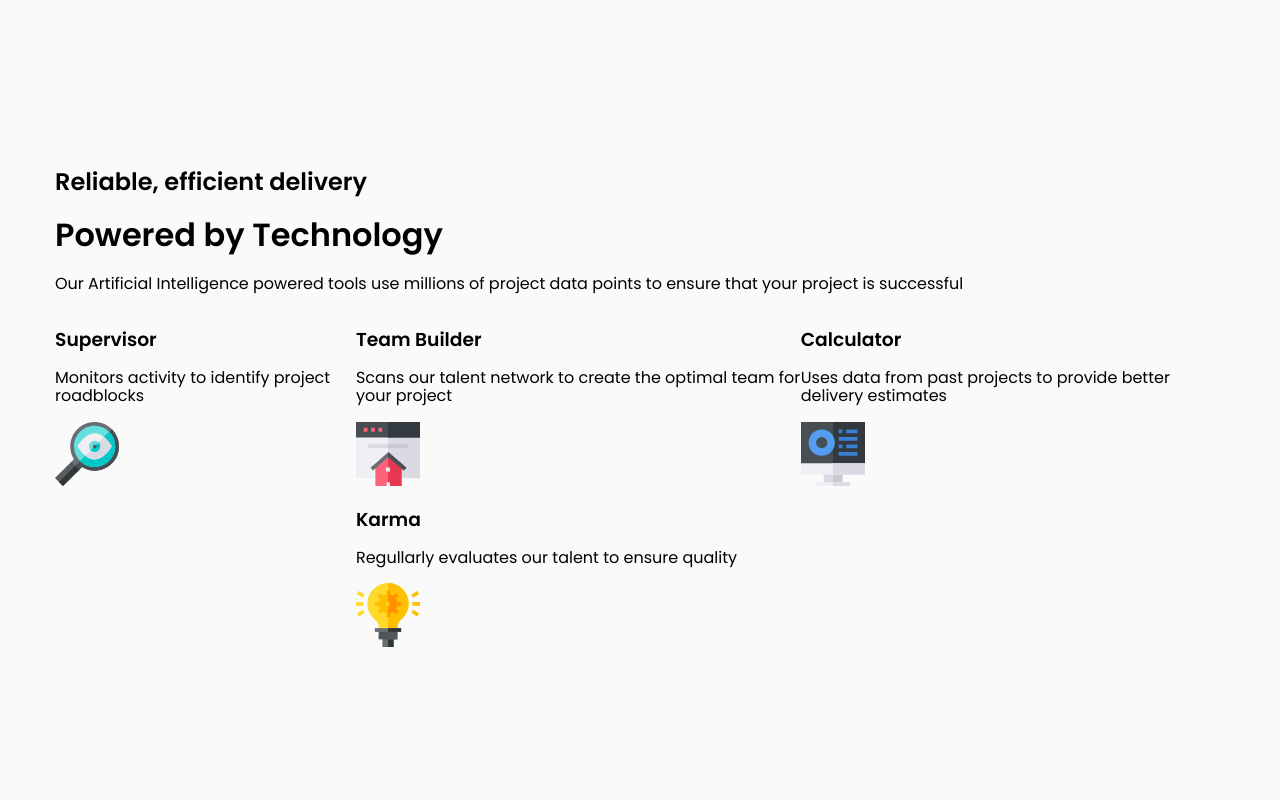
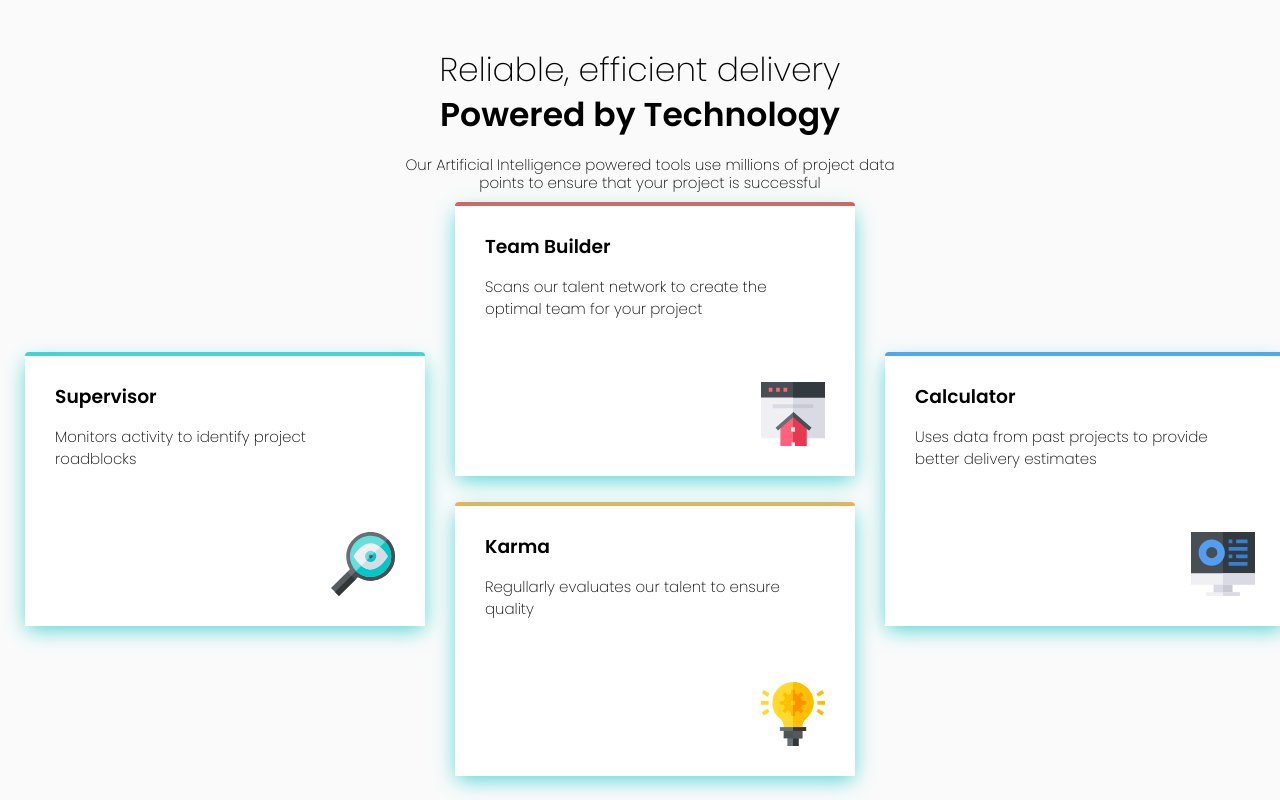
Before and after one commit to wella4life/Challenge_7_Easy, a plain HTML site: page index.html in a window 1280 px wide. Drawn offline with Linux system fonts and the light colour scheme.

Commit message:
Finished Desktop Version
.Finished Desktop Version

```diff
--- a/css/master.css
+++ b/css/master.css
@@ -66,33 +66,96 @@ ul {
   margin-right: auto;
 }
 .header {
+  display: block;
+  text-align: center;
 }
 .header h2 {
+  font-weight: 200;
+  font-size: 33px;
+  margin-bottom: 0;
 }
 .header h1 {
+  margin-top: 7px;
+  font-size: 33px;
 }
 .header p {
+  font-weight: 200;
+  font-size: var(--Font-Size);
+  margin-left: 335px;
+  margin-right: 315px;
 }
 .content {
   display: flex;
 }
 .container .left {
+  position: relative;
+  margin-left: -30px;
+  margin-right: 30px;
+  margin-top: 150px;
 }
-.container .middle {
+.container .left::before,
+.container .top::before,
+.container .bot::before,
+.container .right::before {
+  content: "";
+  position: absolute;
+  top: -4px;
+  left: 0;
+  height: 4px;
+  width: 100%;
+  border-top-left-radius: 100px;
+  border-top-right-radius: 100px;
+}
+.container .left::before {
+  background-color: var(--Cyan);
+}
+.container .top::before {
+  background-color: var(--Red);
+}
+.container .bot::before {
+  background-color: var(--Orange);
+}
+.container .right::before {
+  background-color: var(--Blue);
 }
 .container .middle .top {
+  position: relative;
 }
 .container .middle .bot {
+  position: relative;
+  margin-top: 30px;
 }
 .container .right {
+  position: relative;
+  margin-left: 30px;
+  margin-right: -30px;
+  margin-top: 150px;
 }
 .container .box {
+  position: relative;
+  width: 400px;
+  height: 270px;
+  background-color: white;
+  box-shadow: 0px 5px 20px -2px var(--Cyan);
 }
 .box h3 {
+  position: absolute;
+  margin-top: 30px;
+  margin-left: 30px;
 }
 .box p {
+  position: absolute;
+  font-weight: 200;
+  font-size: var(--Font-Size);
+  margin-top: 70px;
+  margin-left: 30px;
+  line-height: 1.5;
+  margin-right: 50px;
 }
 .box img {
+  position: absolute;
+  bottom: 30px;
+  right: 30px;
 }
 
 /*----------------------------------------------------------------  End Code */
```
